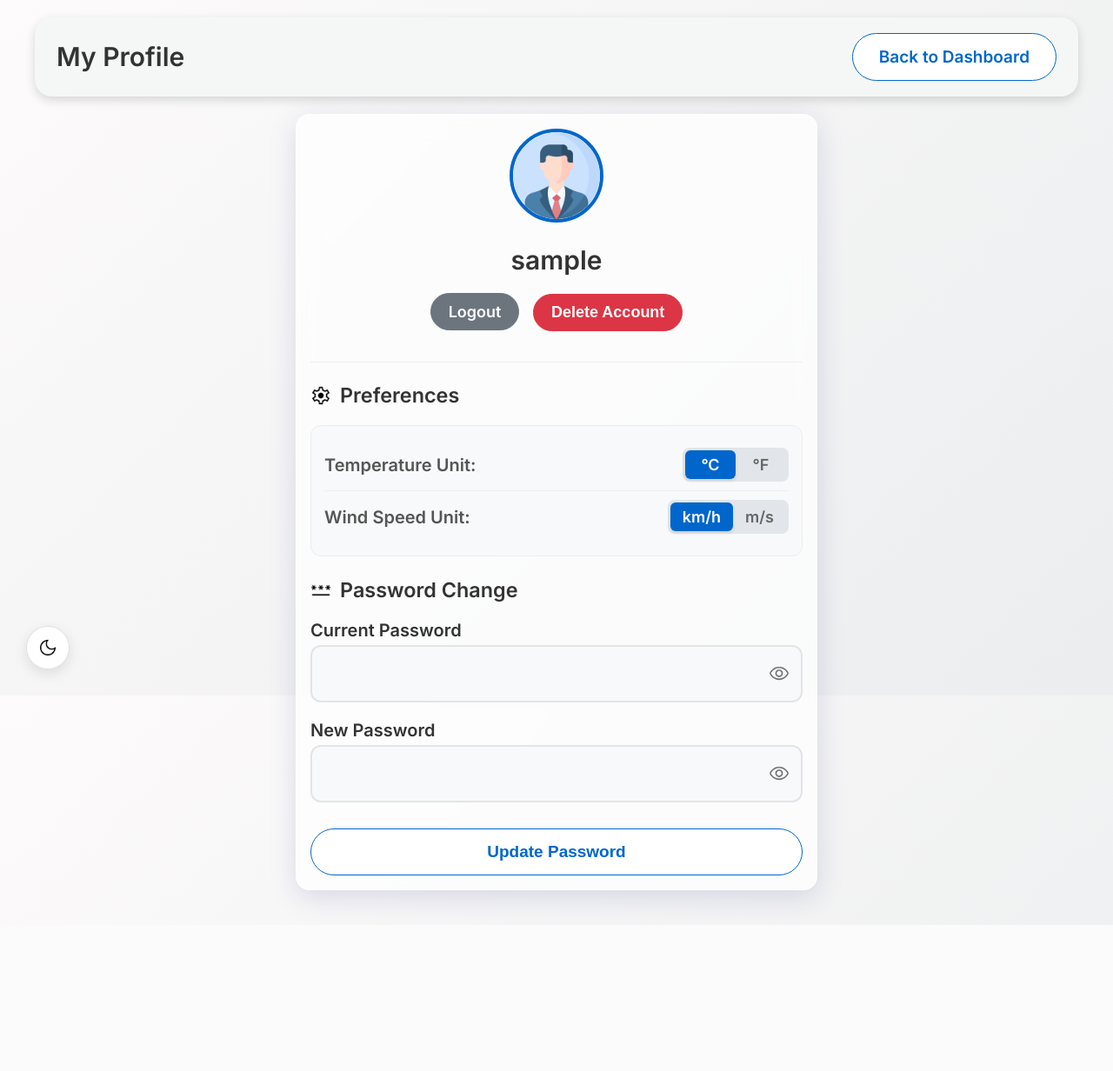
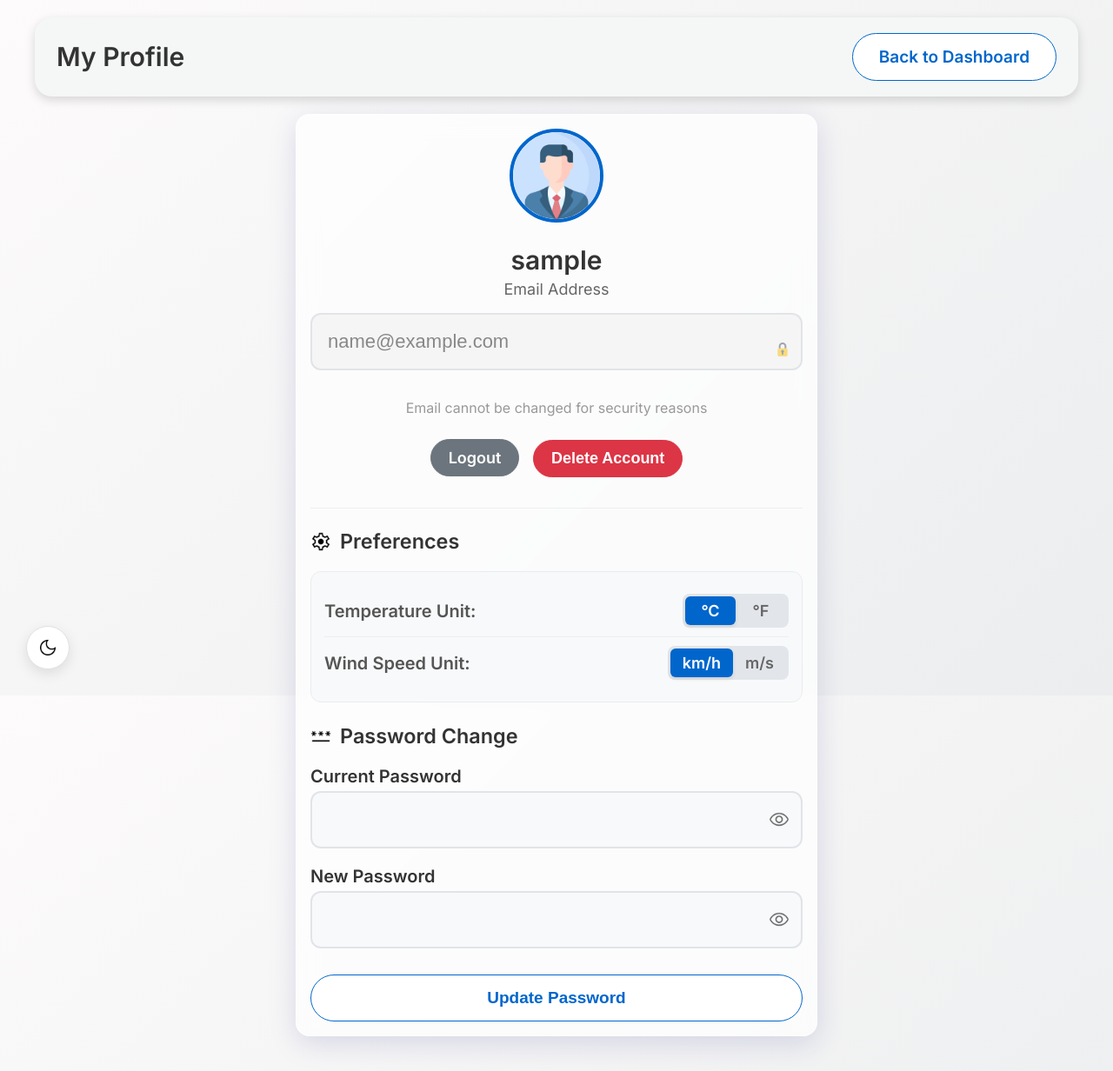
Before and after one commit to xorxe101/weather-station-project, a Flask app: page /profile in a window 1280 px wide. Shown: the whole page at 87% size. Before the commit the page ends 1064 px from the top, so only its background shows below. Run offline with Flask 3, Linux system fonts and the light colour scheme; the visitor is signed in with stand-in values (Sample User, id 1); some libraries are stand-ins or nearby versions.

Commit message:
Implemented email verification during signup process and added verification page

```diff
--- a/app.py
+++ b/app.py
@@ -1,4 +1,4 @@
-from flask import Flask, jsonify, render_template, request, redirect, url_for, flash
+from flask import Flask, jsonify, render_template, request, redirect, url_for, flash, session
 from flask_sqlalchemy import SQLAlchemy
 from flask_login import LoginManager, UserMixin, login_user, login_required, logout_user, current_user
 from flask_mail import Mail, Message
@@ -7,8 +7,7 @@ from itsdangerous import URLSafeTimedSerializer as Serializer
 from dotenv import load_dotenv
 from threading import Thread # <--- ΠΡΟΣΘΕΣΕ ΑΥΤΟ
 from datetime import datetime, timedelta
-import time, threading, json, os
-import pymysql, re
+import pymysql, re, time, threading, json, os, random
 
 # Import your existing sensor reader
 from sensor_reader import sensor_reader
@@ -220,6 +219,19 @@ If you did not make this request then simply ignore this email.
     Thread(target=send_async_email, args=(app, msg)).start()
 # -------------------------------------------
 
+def send_verification_email(email, otp):
+    msg = Message('Weather Station - Email Verification', recipients=[email])
+    msg.body = f'''Welcome to Weather Station!
+
+To complete your registration, please enter the following code:
+
+{otp}
+
+If you did not request this code, please ignore this email.
+'''
+    # Στέλνουμε το email ασύγχρονα (όπως και πριν)
+    Thread(target=send_async_email, args=(app, msg)).start()
+
 # ==========================================
 # FLASK ROUTES
 # ==========================================
@@ -289,26 +301,74 @@ def signup():
     if request.method == 'POST':
         username = request.form.get('username')
         password = request.form.get('password')
+        email = request.form.get('email') # Πλέον είναι υποχρεωτικό
 
-        # --- 1. ΕΛΕΓΧΟΣ ΜΟΡΦΗΣ USERNAME ---
-        # Επιτρέπονται: a-z, A-Z, 0-9, κάτω παύλα (_), τελεία (.)
-        if not re.match(r'^[a-zA-Z0-9_.]+$', username):
-            flash('Username can only contain letters, numbers, dots (.), and underscores (_).')
+        # 1. ΕΛΕΓΧΟΣ: Το email είναι υποχρεωτικό
+        if not email or email.strip() == "":
+            flash('Email is required for verification.', 'danger')
             return redirect(url_for('signup'))
 
-        user = User.query.filter_by(username=username).first()
-        if user:
-            flash('Username already exists')
+        # 2. ΕΛΕΓΧΟΣ: Υπάρχει ήδη το Username ή το Email;
+        if User.query.filter_by(username=username).first():
+            flash('Username already exists.', 'danger')
             return redirect(url_for('signup'))
 
-        new_user = User(username=username, password=generate_password_hash(password))
-        db.session.add(new_user)
-        db.session.commit()
+        if User.query.filter_by(email=email).first():
+            flash('Email already exists.', 'danger')
+            return redirect(url_for('signup'))
 
-        login_user(new_user)
-        return redirect(url_for('index'))
+        # 3. ΔΗΜΙΟΥΡΓΙΑ OTP ΚΑΙ ΠΡΟΣΩΡΙΝΗ ΑΠΟΘΗΚΕΥΣΗ (SESSION)
+        otp = random.randint(100000, 999999) # 6ψήφιος κωδικός
+
+        # Αποθηκεύουμε τα στοιχεία στο session (όχι στη βάση ακόμα!)
+        session['temp_user'] = {
+            'username': username,
+            'email': email,
+            'password_hash': generate_password_hash(password, method='sha256'), # Κρυπτογραφούμε από τώρα
+            'otp': otp
+        }
+
+        # 4. ΑΠΟΣΤΟΛΗ EMAIL
+        send_verification_email(email, otp)
+
+        flash('A verification code has been sent to your email', 'info')
+        return redirect(url_for('verify_email'))
 
     return render_template('signup.html')
+
+@app.route('/verify_email', methods=['GET', 'POST'])
+def verify_email():
+    # Αν δεν υπάρχουν προσωρινά στοιχεία, διώξε τον χρήστη
+    if 'temp_user' not in session:
+        return redirect(url_for('signup'))
+
+    if request.method == 'POST':
+        user_otp = request.form.get('otp')
+        stored_otp = str(session['temp_user']['otp'])
+
+        # ΕΛΕΓΧΟΣ ΚΩΔΙΚΟΥ
+        if user_otp == stored_otp:
+            # ΕΠΙΤΥΧΙΑ! Τώρα γράφουμε στη βάση δεδομένων
+            data = session['temp_user']
+
+            new_user = User(
+                username=data['username'],
+                email=data['email'],
+                password=data['password_hash'] # Είναι ήδη hashed
+            )
+
+            db.session.add(new_user)
+            db.session.commit()
+
+            # Καθαρίζουμε το session
+            session.pop('temp_user', None)
+
+            flash('Account created successfully! You can now login', 'success')
+            return redirect(url_for('login'))
+        else:
+            flash('Invalid verification code. Please try again', 'danger')
+
+    return render_template('verify_email.html')
 
 @app.route('/login', methods=['GET', 'POST'])
 def login():
--- a/templates/login.html
+++ b/templates/login.html
@@ -22,7 +22,7 @@
         <a href="/" class="control-btn">Back to Dashboard</a>
     </div>
 
-    <div class="chart-card" style="max-width: 500px; margin: 3rem auto; text-align: center;">
+    <div class="chart-card" style="max-width: 500px; margin: 1.5rem auto; text-align: center;">
 
         {% with messages = get_flashed_messages() %}
             {% if messages %}
--- a/templates/profile.html
+++ b/templates/profile.html
@@ -23,6 +23,21 @@
             <img src="{{ url_for('static', filename='img_icon/user.png') }}"
                  style="width: 100px; height: 100px; border-radius: 50%; border: 4px solid #0066cc; object-fit: cover; margin-bottom: 1rem;">
             <h2 style="margin: 0; color: #333; margin-bottom: 5px;">{{ current_user.username }}</h2>
+            <div class="input-group" style="margin-bottom: 20px;">
+                <label style="color: #666; font-size: 0.9em; margin-bottom: 5px; display: block;">Email Address</label>
+                <div style="position: relative;">
+                    <input type="text"
+                           value="{{ current_user.email }}"
+                           class="modal-input"
+                           readonly
+                           style="background-color: #f5f5f5; color: #888; cursor: not-allowed; padding-right: 40px;">
+
+                    <img src="{{ url_for('static', filename='img_icon/lock.png') }}"
+                         alt="Locked"
+                         style="position: absolute; right: 15px; top: 50%; transform: translateY(-50%); width: 16px; opacity: 0.5;">
+                </div>
+                <small style="color: #999; font-size: 0.8em;">Email cannot be changed for security reasons</small>
+            </div>
             <div style="margin-top: 15px;">
                 <a href="/logout" class="action-btn logout-btn"
                     onclick="localStorage.setItem('unit_temp', 'C'); localStorage.setItem('unit_wind', 'kmh');">
--- a/templates/signup.html
+++ b/templates/signup.html
@@ -12,7 +12,7 @@
         <a href="/" class="control-btn">Back to Dashboard</a>
     </div>
 
-    <div class="chart-card" style="max-width: 500px; margin: 3rem auto; text-align: center;">
+    <div class="chart-card" style="max-width: 500px; margin: 1.5rem auto; text-align: center;">
         <h2 style="font-size: 1.5rem; margin-bottom: 1.5rem;">Sign Up</h2>
 
         {% with messages = get_flashed_messages() %}
```
Also changed, not shown: templates/verify_email.html (added, +99 -0 lines).
